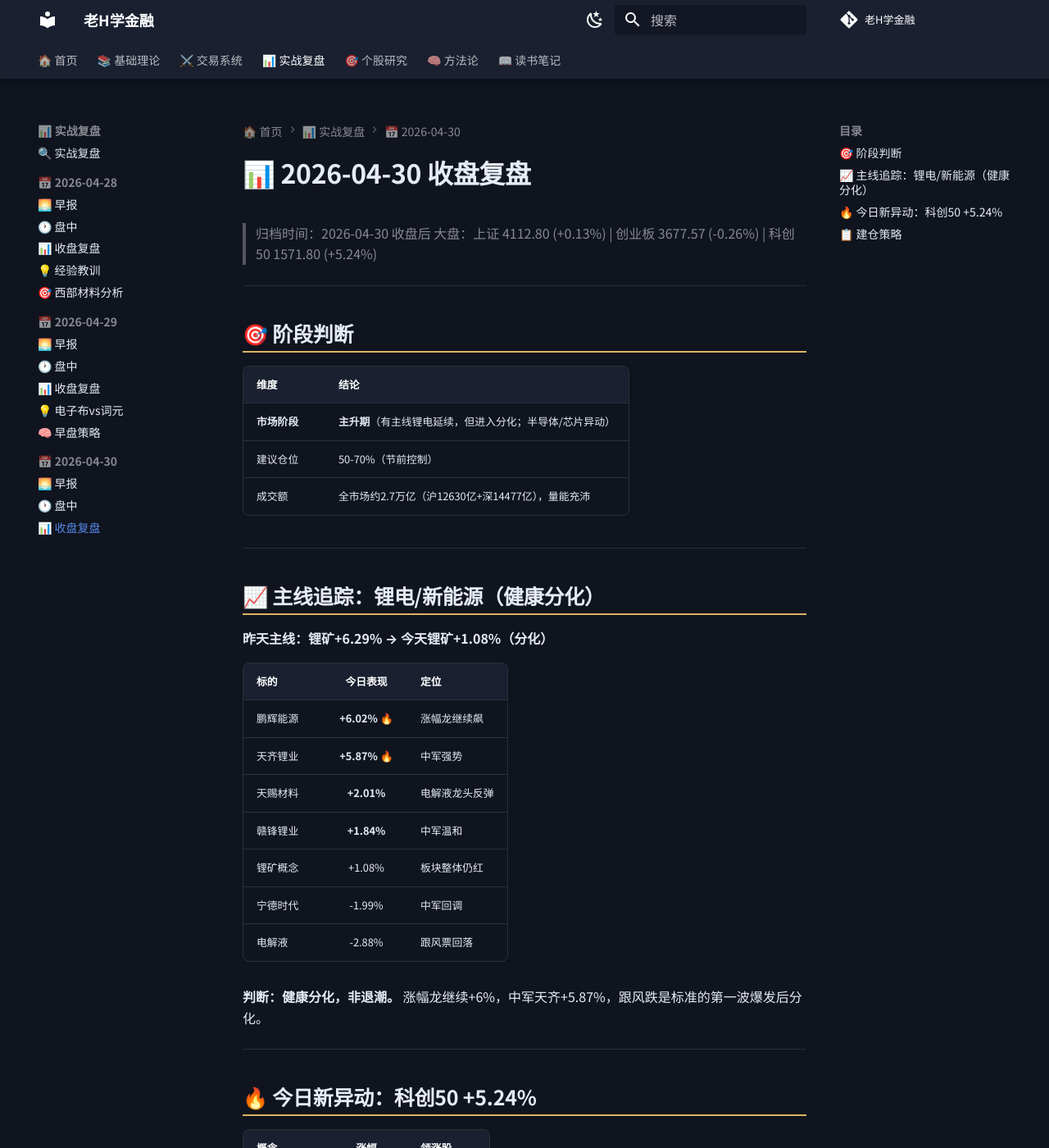
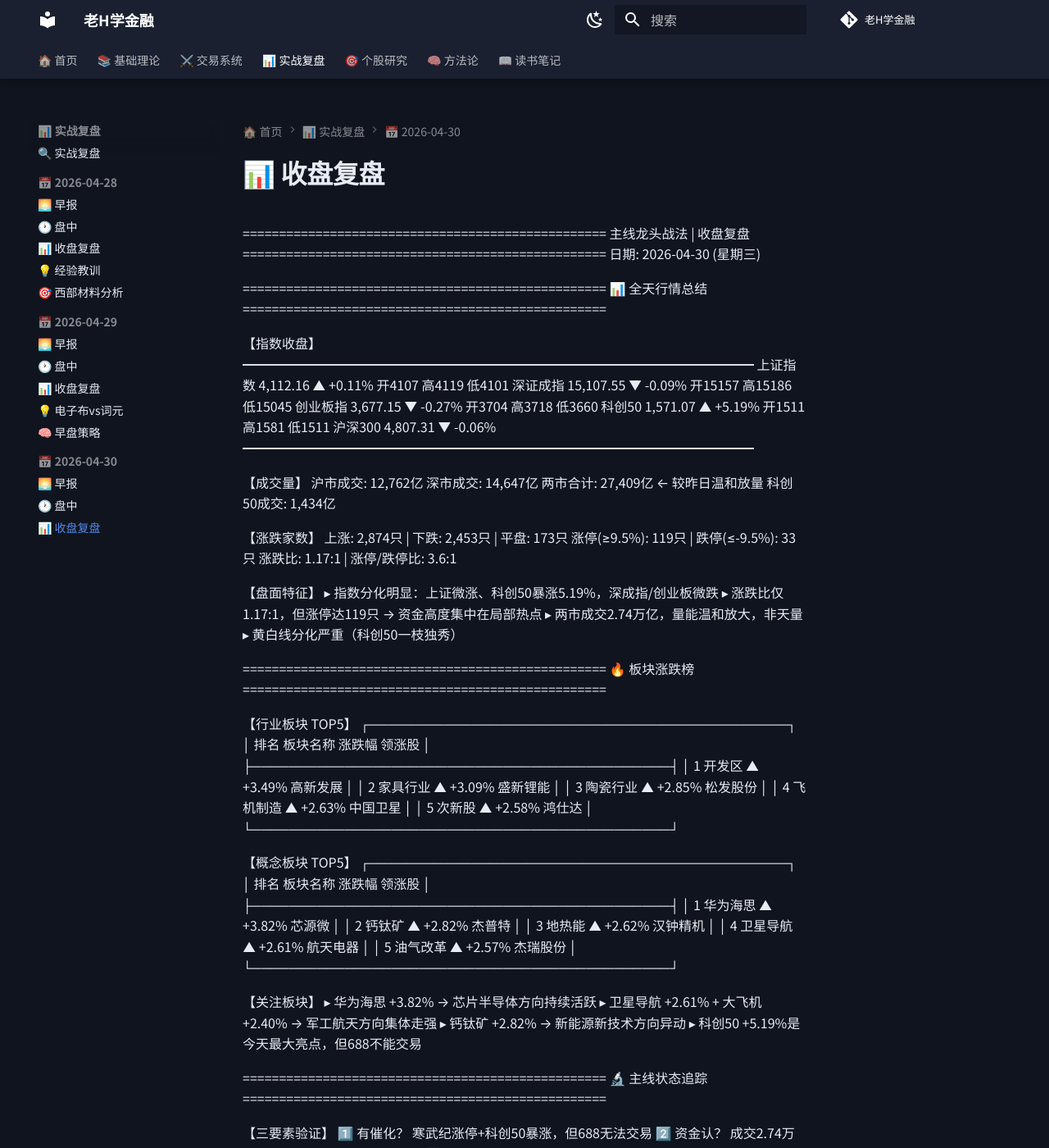
Before and after one commit to dylantoo/laohuang-finance, an MkDocs documentation site: the page built from docs/03-实战复盘/2026-04-30-收盘复盘.md, in a window 1280 px wide and 1400 px high. Shown: the whole window at 82% size. Built offline with MkDocs 1.6.1 and Material for MkDocs 9.7.7, drawn with Linux system fonts in a browser that asks for light colours; comment, search, counter and statistics services are not loaded; some of the changed text lies outside the part shown.

Commit message:
📝 自动同步 2026-05-01

```diff
--- a/docs/03-实战复盘/2026-04-30-收盘复盘.md
+++ b/docs/03-实战复盘/2026-04-30-收盘复盘.md
@@ -1,64 +1,126 @@
-# 📊 2026-04-30 收盘复盘
+==================================================
+主线龙头战法 | 收盘复盘
+==================================================
+日期: 2026-04-30 (星期三)
 
-> 归档时间：2026-04-30 收盘后
-> 大盘：上证 4112.80 (+0.13%) | 创业板 3677.57 (-0.26%) | 科创50 1571.80 (+5.24%)
+==================================================
+📊 全天行情总结
+==================================================
 
----
+【指数收盘】
+━━━━━━━━━━━━━━━━━━━━━━━━━━━━━━━━━━━━━━━
+  上证指数  4,112.16  ▲ +0.11%   开4107  高4119  低4101
+  深证成指 15,107.55  ▼ -0.09%   开15157 高15186 低15045
+  创业板指  3,677.15  ▼ -0.27%   开3704  高3718  低3660
+  科创50   1,571.07  ▲ +5.19%   开1511  高1581  低1511
+  沪深300   4,807.31  ▼ -0.06%
+━━━━━━━━━━━━━━━━━━━━━━━━━━━━━━━━━━━━━━━
 
-## 🎯 阶段判断
+【成交量】
+  沪市成交: 12,762亿
+  深市成交: 14,647亿
+  两市合计: 27,409亿  ← 较昨日温和放量
+  科创50成交: 1,434亿
 
-| 维度 | 结论 |
-|:---|:---|
-| **市场阶段** | **主升期**（有主线锂电延续，但进入分化；半导体/芯片异动） |
-| 建议仓位 | 50-70%（节前控制） |
-| 成交额 | 全市场约2.7万亿（沪12630亿+深14477亿），量能充沛 |
+【涨跌家数】
+  上涨: 2,874只 | 下跌: 2,453只 | 平盘: 173只
+  涨停(≥9.5%): 119只 | 跌停(≤-9.5%): 33只
+  涨跌比: 1.17:1 | 涨停/跌停比: 3.6:1
 
----
+【盘面特征】
+  ▸ 指数分化明显：上证微涨、科创50暴涨5.19%，深成指/创业板微跌
+  ▸ 涨跌比仅1.17:1，但涨停达119只 → 资金高度集中在局部热点
+  ▸ 两市成交2.74万亿，量能温和放大，非天量
+  ▸ 黄白线分化严重（科创50一枝独秀）
 
-## 📈 主线追踪：锂电/新能源（健康分化）
+==================================================
+🔥 板块涨跌榜
+==================================================
 
-**昨天主线：锂矿+6.29% → 今天锂矿+1.08%（分化）**
+【行业板块 TOP5】
+  ┌─────────────────────────────────────────────┐
+  │  排名  板块名称     涨跌幅    领涨股       │
+  ├─────────────────────────────────────────────┤
+  │  1    开发区      ▲ +3.49%  高新发展      │
+  │  2    家具行业    ▲ +3.09%  盛新锂能      │
+  │  3    陶瓷行业    ▲ +2.85%  松发股份      │
+  │  4    飞机制造    ▲ +2.63%  中国卫星      │
+  │  5    次新股      ▲ +2.58%  鸿仕达        │
+  └─────────────────────────────────────────────┘
 
-| 标的 | 今日表现 | 定位 |
-|:---|:---:|:---|
-| 鹏辉能源 | **+6.02%** 🔥 | 涨幅龙继续飙 |
-| 天齐锂业 | **+5.87%** 🔥 | 中军强势 |
-| 天赐材料 | **+2.01%** | 电解液龙头反弹 |
-| 赣锋锂业 | **+1.84%** | 中军温和 |
-| 锂矿概念 | +1.08% | 板块整体仍红 |
-| 宁德时代 | -1.99% | 中军回调 |
-| 电解液 | -2.88% | 跟风票回落 |
+【概念板块 TOP5】
+  ┌─────────────────────────────────────────────┐
+  │  排名  板块名称     涨跌幅    领涨股       │
+  ├─────────────────────────────────────────────┤
+  │  1    华为海思    ▲ +3.82%  芯源微        │
+  │  2    钙钛矿      ▲ +2.82%  杰普特        │
+  │  3    地热能      ▲ +2.62%  汉钟精机      │
+  │  4    卫星导航    ▲ +2.61%  航天电器      │
+  │  5    油气改革    ▲ +2.57%  杰瑞股份      │
+  └─────────────────────────────────────────────┘
 
-**判断：健康分化，非退潮。** 涨幅龙继续+6%，中军天齐+5.87%，跟风跌是标准的第一波爆发后分化。
+【关注板块】
+  ▸ 华为海思 +3.82% → 芯片半导体方向持续活跃
+  ▸ 卫星导航 +2.61% + 大飞机 +2.40% → 军工航天方向集体走强
+  ▸ 钙钛矿 +2.82% → 新能源新技术方向异动
+  ▸ 科创50 +5.19%是今天最大亮点，但688不能交易
 
----
+==================================================
+🔬 主线状态追踪
+==================================================
 
-## 🔥 今日新异动：科创50 +5.24%
+【三要素验证】
+  1️⃣ 有催化？ 寒武纪涨停+科创50暴涨，但688无法交易
+  2️⃣ 资金认？ 成交2.74万亿温和放量，涨停119只但分散
+  3️⃣ 有梯队？ 军工方向有联动（卫星导航+大飞机+海工装备），但未形成完整主线梯队
 
-| 概念 | 涨幅 | 领涨股 |
-|:---|:---:|:---|
-| **华为海思** | **+3.77%** | 芯源微 |
-| 钙钛矿 | +2.92% | 杰普特 |
-| 油气改革 | +2.72% | 杰瑞股份 |
+【结论：无全局性主线存在】
+  ⚠️ 科创50暴涨但688排除
+  ⚠️ 军工联动但强度和持续性待验证
+  ✅ 市场处于震荡偏强格局，局部轮动
 
-**催化：** 美国要求停供华虹半导体设备（国产替代情绪）
-**判断：** 科创板688开头老黄不能买。华为海思板块单薄、无梯队，大概率事件驱动一日游，**不是新主线**。
+==================================================
+📐 技术面深度分析
+==================================================
 
----
+【上证指数】
+  指标          数值        信号
+  ─────────────────────────────────
+  EMA8          4,080.67    ← 短期支撑
+  EMA21         4,045.02    ← 中期支撑
+  EMA55         4,031.80    ← 长期支撑
+  RSI(14)       82.5       ⚠️ 超买（>70）
+  20日年化波动率 12.9%      ✓ 低波动
+  量比          1.08       → 温和放量
 
-## 📋 建仓策略
+【创业板指】
+  RSI(14): 73.8 (超买) | 年化波动率: 31.8% (高波动)
+  EMA8: 3647 > EMA21: 3544 > EMA55: 3410 (多头发散)
 
-| 标的 | 代码 | 入场参考 | 止损 | 目标 |
-|:---|:---:|:---:|:---:|:---:|
-| 赣锋锂业 | 002460 | 85-87 | 80 | 100-110 |
-| 天齐锂业 | 002466 | 75-77 | 72 | 90-95 |
-| 阳光电源 | 300274 | 133-136 | 125 | 155-160 |
+==================================================
+🎯 市场阶段判断
+==================================================
 
-**节前建议：**
-- 想建仓→轻仓20-30%试探
-- 不建议满仓过节（五一休市5天，外围不确定）
-- 节后若锂电主线延续→回调EMA20时重仓上车
+  判定: 【震荡期偏强】（接近主升期边界）
+  建议仓位: 50-60%
+  方向: 军工航天/卫星导航 或 等待明确主线
 
----
+==================================================
+🔮 节后预判（5月6日周三）
+==================================================
 
-> **关联**：[[2026-04-29-收盘复盘]] · [[2026-04-30-盘中分析]] · [[05-方法论/回调vs退潮五维校验法]]
+  ▸ 科创50暴涨后节后存在获利回吐压力
+  ▸ 上证RSI超买(82.5)，节后首日偏震荡
+  ▸ 关注：地缘事件（5月1日美对伊红线）、五一消费数据
+  ▸ 策略：不急于追涨，观察30分钟量能和方向确认
+
+==================================================
+⚠️ 风险提示
+==================================================
+
+  1. RSI超买（上证82.5/创业板73.8）
+  2. 科创+5.19%后获利盘抛压，且688不可交易
+  3. 假期5天外盘不确定性
+  4. 无明确全局性主线
+
+==================================================
```
